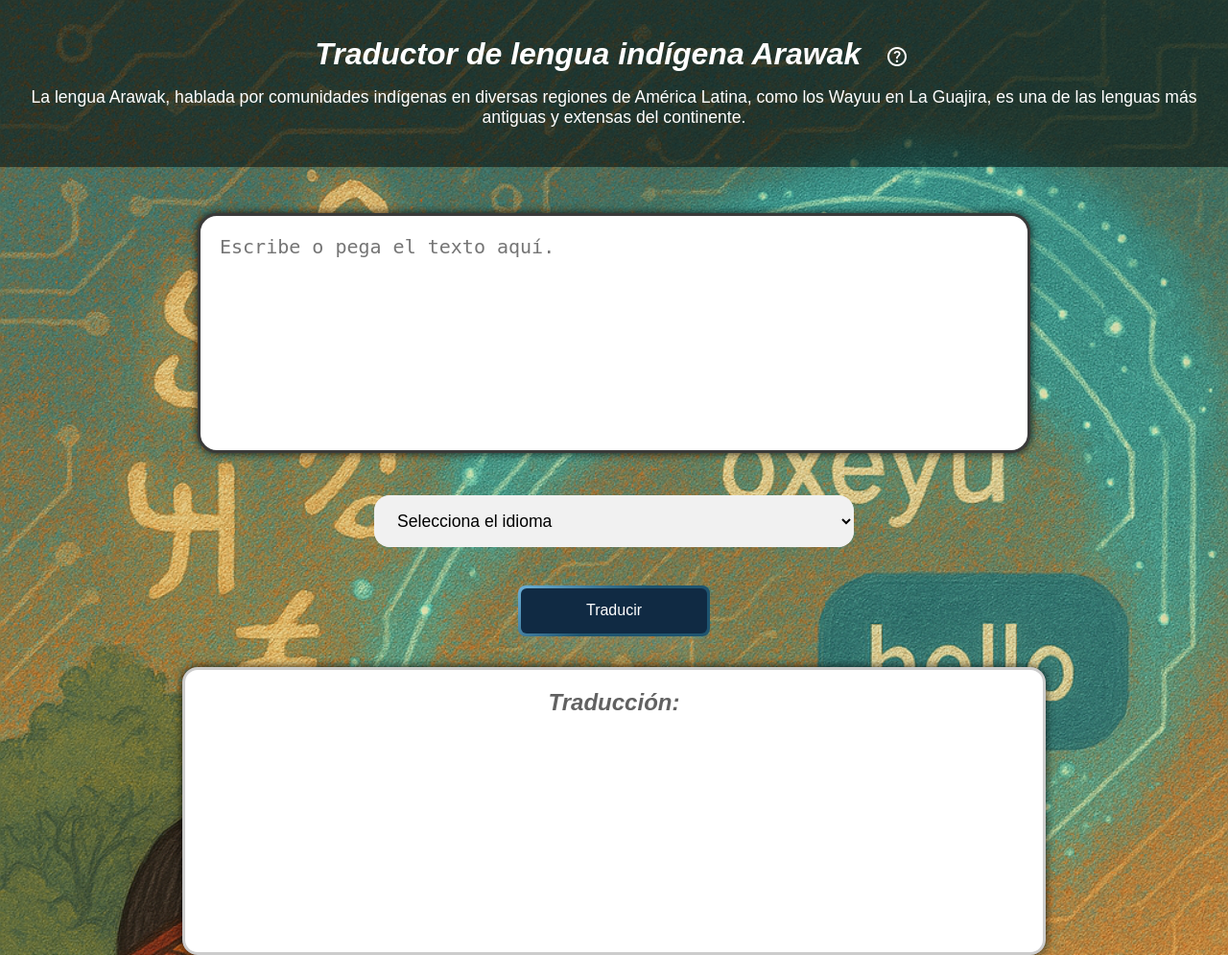
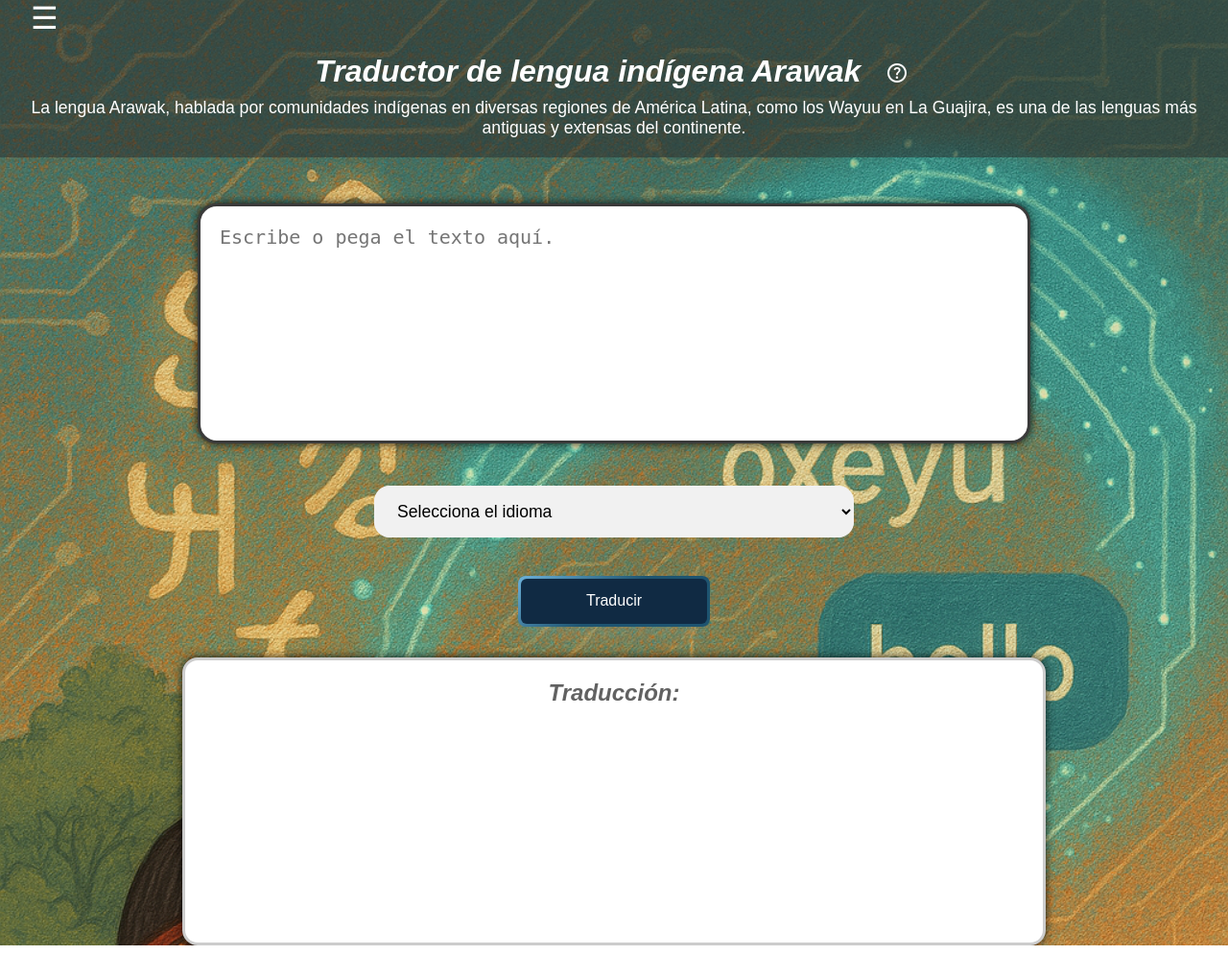
Before and after one commit to DonLuisM/languagesTranslate_Ollama, a Flask app: page / in a window 1280 px wide. Shown: the whole page at 96% size. Run offline with Flask 3, Linux system fonts and the light colour scheme.

Commit message:
feat(Updates): Updating frontend HTML/Sidebar

```diff
--- a/app.py
+++ b/app.py
@@ -3,6 +3,7 @@ Adecuación del modelo Ollama para Flask
 '''
 from flask import Flask, render_template, request
 import ollama
+from langchain_ollama import ChatOllama
 import markdown
 from prompt_eng import create_prompt
 
@@ -27,7 +28,7 @@ def generate_response(model, prompt_model):
                     "content": (
                         "Eres un lingüista poliglota con profundo respeto a las lenguas indígenas. "
                         "Tienes experiencia en traducir con precisión entre arawak y otros idiomas:"
-                        "Español, Inglés, Alemán, Francés e Italiano."
+                        "Español, Inglés, Alemán, Francés e Italiano. /nothink"
                     )
                 },
                 {
@@ -60,18 +61,17 @@ def translate():
     '''
     Función para obtener la respuesta del modelo Ollama
     '''
-    model = 'llama3.1:8b-instruct-q5_K_M'
-    prompt = request.form['text']
+    # model = 'llama3.1:8b-instruct-q5_K_M'
+    model = 'qwen3'
+    prompt_get = request.form['text']
     language = request.form.get('languages')
 
     if language not in ['Español', 'Inglés', 'Alemán', 'Francés', 'Italiano', 'Arawak']:
         error = "Tienes que seleccionar un idioma. Intenta de nuevo."
         return render_template('index.html', error=error)
 
-    prompt_model = f"Traduce el texto: '{prompt}' al siguiente idioma: '{language}'."
-    print(prompt_model)
-    prompt = create_prompt(prompt_model)
-    return generate_response(model, prompt)
+    prompt_response = create_prompt(prompt_get, language)
+    return generate_response(model, prompt_response)
 
 @app.route('/about')
 def about():
--- a/static/index.js
+++ b/static/index.js
@@ -5,6 +5,17 @@ if (form){
         document.querySelector('.loading').style.display = 'block';
         document.querySelector('.button').style.display = "none";
     });
+}
+
+function openNav() {
+  document.getElementById("mySidenav").style.width = "250px";
+  document.getElementById("main").style.marginLeft = "250px";
+}
+
+function closeNav() {
+  document.getElementById("mySidenav").style.width = "0";
+  document.getElementById("main").style.marginLeft= "0";
+  document.body.style.backgroundColor = "white";
 }
 
 const modals = document.querySelectorAll('.modal');
--- a/static/style.css
+++ b/static/style.css
@@ -12,12 +12,11 @@ body {
 }
 
 header {
-    display: grid;
     text-align: center;
     justify-content: center;
     align-items: center;
-    background-color: rgba(0, 0, 0, 0.5);
-    padding: 2em;
+    background-color: rgba(43, 43, 43, 0.5);
+    padding: 0.7em;
     color: white;
 }
 
@@ -34,9 +33,7 @@ header a {
     margin: 0.5em auto;
 }
 
-header a:hover {
-    color: #c7c7c7;
-}
+header a:hover {color: #c7c7c7;}
 
 .material-symbols-outlined {
     position: relative;
@@ -87,6 +84,57 @@ header a:hover {
 header p {
     font-size: 1.1em;
     margin: 0.5em auto;
+}
+
+nav {
+    height: 100%;
+    width: 0;
+    position: fixed;
+    z-index: 1;
+    top: 0;
+    left: 0;
+    background-color: rgba(43, 43, 43, 0.9);
+    overflow-x: hidden;
+    transition: 0.7s;
+    padding-top: 60px;
+}
+
+nav a {
+    padding: 8px 8px 8px 32px;
+    text-decoration: none;
+    font-size: 25px;
+    color: #ffffff;
+    display: block;
+    transition: 0.3s;
+}
+
+nav a:hover {color: #f1f1f1;}
+
+nav .closebtn {
+    position: absolute;
+    top: 0;
+    right: 25px;
+    font-size: 36px;
+    margin-left: 50px;
+}
+
+#sidebar {
+    background-color: rgba(43, 43, 43, 0.5);
+    margin: 0;
+}
+
+.sidebar-option{
+    font-size: 2em;
+    margin: 1em;
+    cursor: pointer;
+    color: white;
+}
+
+#main {transition: margin-left .7s;}
+
+@media screen and (max-height: 450px) {
+  nav {padding-top: 15px;}
+  nav a {font-size: 18px;}
 }
 
 main {
@@ -212,7 +260,7 @@ button:active {
 }
 
 svg {
-    width: 3.25em;
+    width: 2.5em;
     transform-origin: center;
     animation: rotate4 2s linear infinite;
 }
@@ -334,9 +382,7 @@ section {
     text-align: center;
 }
 
-.boton_modal {
-    width: 100%;
-}
+.boton_modal {width: 100%;}
 
 /* Configuración del Modal (dialog) */
 .modal {
@@ -384,21 +430,14 @@ section {
     color: white;
 }
 
-.cerrar_modal:focus{
-    outline: none;
-}
+.cerrar_modal:focus{outline: none;}
 
 /* Medias querys */
 @media (max-width: 600px) {
-    header {
-        padding: 1em;
-    }
-    header h1 {
-        font-size: 1.4em;
-    }
-    header p {
-        font-size: 1em;
-    }
+    header {padding: 1em;}
+    header h1 {font-size: 1.4em;}
+    header p {font-size: 1em;}
+    .sidebar-option{font-size: 1.5em;}
     .text_group, .select_language, .answer {
         min-width: unset;
         max-width: 360px;
@@ -419,19 +458,13 @@ section {
         margin: 0 auto;
         margin-bottom: 2em;
     }
-    .section_cards {
-        grid-template-columns: 1fr;
-    }
-    .card {
-        min-height: auto;
-    }
+    .section_cards {grid-template-columns: 1fr;}
+    .card {min-height: auto;}
     .modal {
         width: 90%;
         padding: 1em;
     }
-    .img_modal {
-        height: auto;
-    }
+    .img_modal {height: auto;}
 }
 @media (min-width: 601px) and (max-width: 1000px){
     .text_group, .select_language, .answer {
--- a/templates/index.html
+++ b/templates/index.html
@@ -2,17 +2,26 @@
 <html lang="en">
 
 <head>
-    <meta charset="UTF-8">
-    <meta name="viewport" content="width=device-width, initial-scale=1.0">
+    <meta charset="UTF-8" />
+    <meta name="viewport" content="width=device-width, initial-scale=1.0" />
     <title>Translate</title>
-    <link rel="stylesheet" href="{{ url_for('static', filename='style.css')}}">
+    <link rel="stylesheet" href="{{ url_for('static', filename='style.css')}}" />
     <link rel="stylesheet"
         href="https://fonts.googleapis.com/css2?family=Material+Symbols+Outlined:opsz,wght,FILL,GRAD@20..48,100..700,0..1,-50..200&icon_names=help" />
 </head>
 
 <body>
+    <nav id="mySidenav">
+        <a href="javascript:void(0)" class="closebtn" onclick="closeNav()">&times;</a>
+        <a href="{{ url_for('home') }}">Home</a>
+    </nav>
+    <div id="main">
+        <div id="sidebar">
+            <span class="sidebar-option" onclick="openNav()">&#9776</span>
+        </div>
         <header>
-        <h1>Traductor de lengua indígena Arawak
+            <h1>
+                Traductor de lengua indígena Arawak
                 <a href="{{ url_for('about') }}">
                     <span class="material-symbols-outlined">
                         help
@@ -20,14 +29,17 @@
                     </span>
                 </a>
             </h1>
-        <p>La lengua Arawak, hablada por comunidades indígenas en diversas regiones de América Latina, como los Wayuu en
-            La Guajira, es una de las lenguas más antiguas y extensas del continente.</p>
+            <p>
+                La lengua Arawak, hablada por comunidades indígenas en diversas regiones
+                de América Latina, como los Wayuu en La Guajira, es una de las lenguas
+                más antiguas y extensas del continente.
+            </p>
         </header>
         <main>
             <form id="form" action="{{ url_for('translate') }}" method="post">
                 <div class="text_group">
-                <textarea id="text" name="text" rows="4" cols="50" placeholder="Escribe o pega el texto aquí." autofocus
-                    required></textarea>
+                    <textarea id="text" name="text" rows="4" cols="50" placeholder="Escribe o pega el texto aquí."
+                        autofocus required></textarea>
                 </div>
                 <div class="select_language">
                     <select name="languages" id="language">
@@ -41,13 +53,13 @@
                     </select>
                 </div>
                 <div>
-                <div class="loading" style="display: none;">
+                    <div class="loading" style="display: none">
                         <svg viewBox="25 25 50 50">
                             <circle r="20" cy="50" cx="50"></circle>
                         </svg>
                         <p>Modelo pensando...</p>
                     </div>
-                <div class="button" style="display: block;">
+                    <div class="button" style="display: block">
                         <button type="submit">
                             <span>Traducir</span>
                         </button>
@@ -66,6 +78,7 @@
                 {% endif %}
             </div>
         </main>
+    </div>
 </body>
 <script src="{{ url_for('static', filename='index.js') }}"></script>
 
```
Also changed, not shown: prompt_eng.py (+37 -26 lines). Lines whose indentation alone changed are shown as unchanged.
